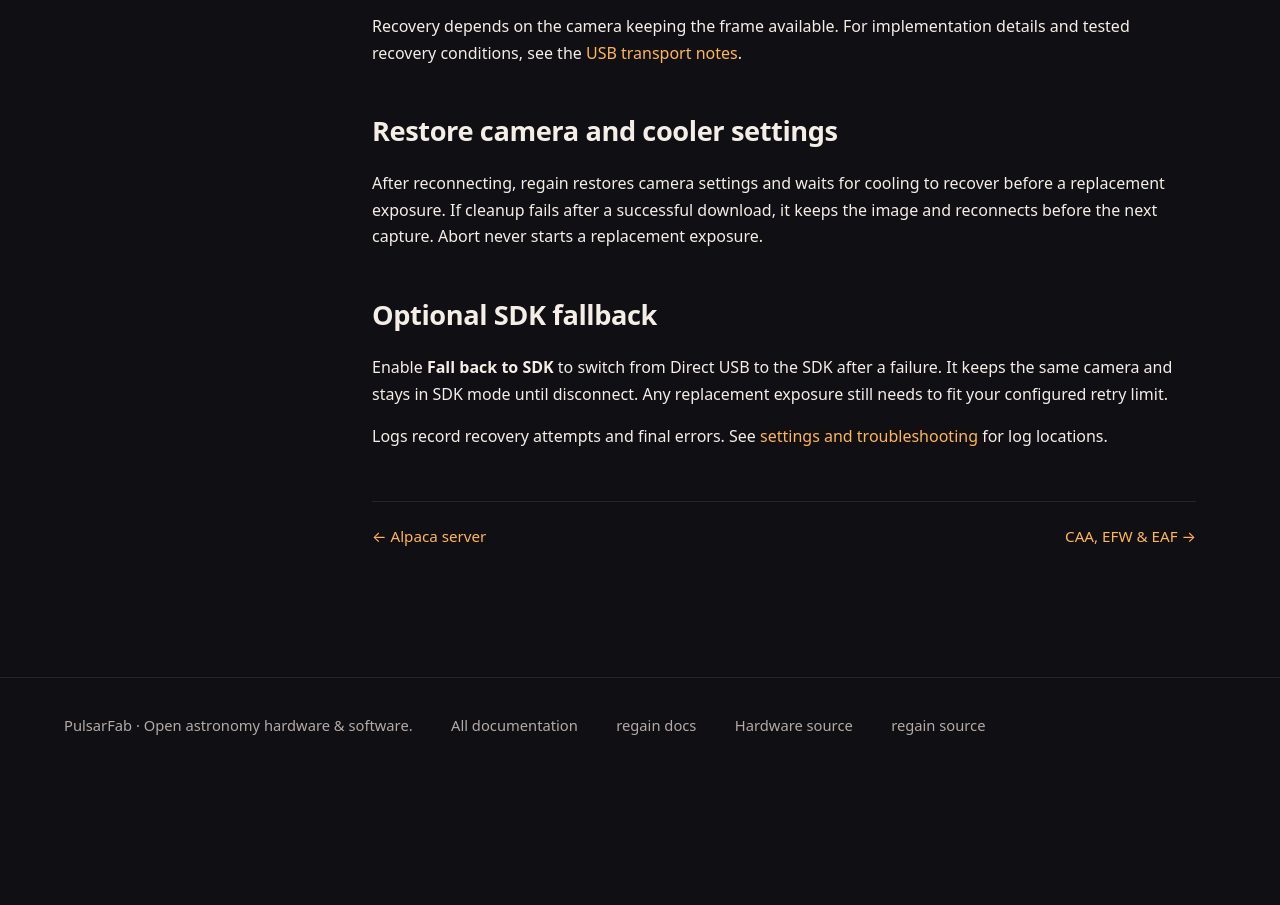
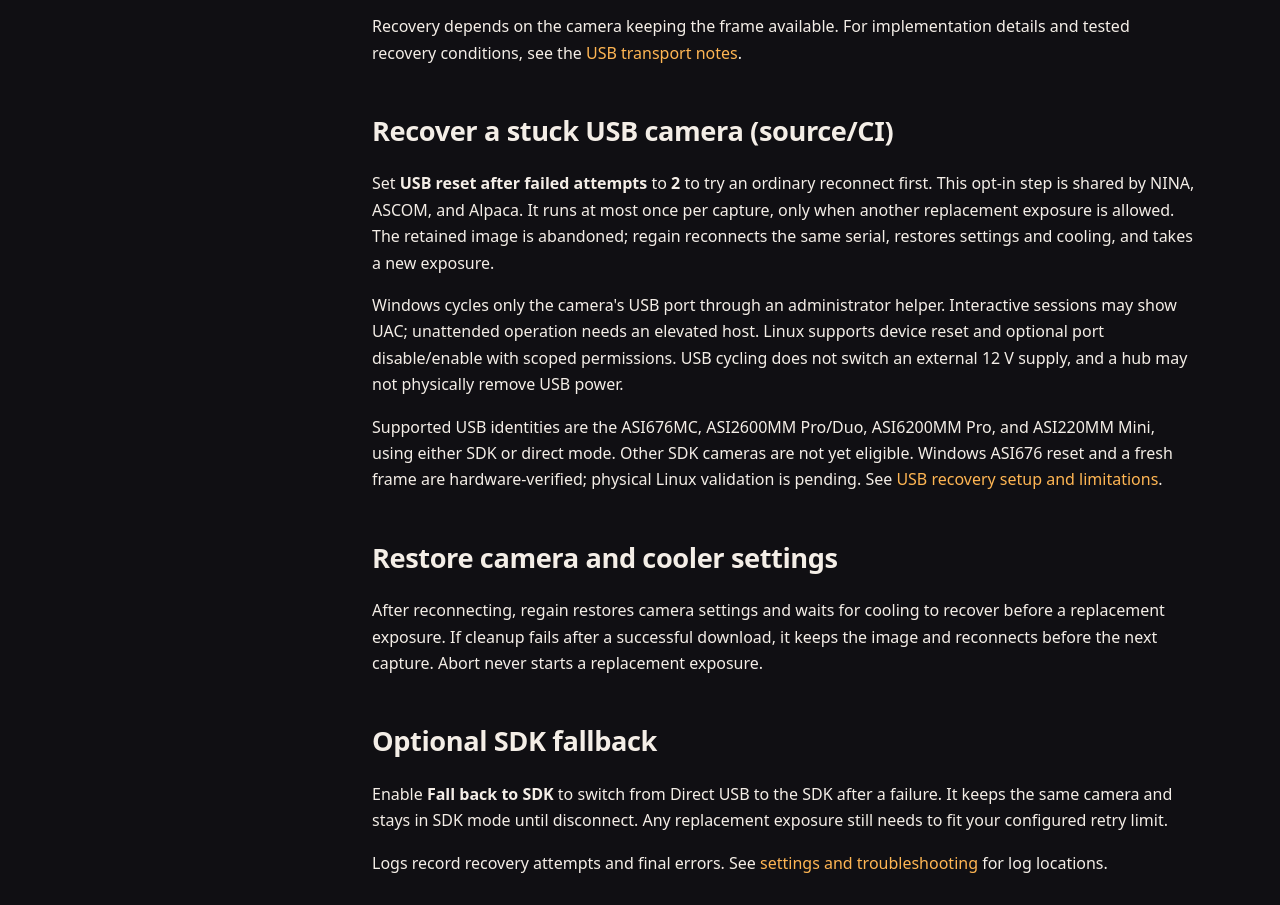
Before and after one commit to pulsarfab/pulsarfab-www, a website: page docs/regain/cameras.html in a window 1280 px wide. Shown: the part 2436-3341 px from the top of the page. Before the commit the page ends 3222 px from the top, so only its background shows below. Drawn offline with Linux system fonts and the light colour scheme.

Commit message:
Document opt-in USB camera recovery and platform requirements

```diff
--- a/docs/regain/cameras.html
+++ b/docs/regain/cameras.html
@@ -120,6 +120,11 @@
 <p>The SDK-free driver controls the transfer and the reread. It limits stalled downloads, cancels outstanding transfers safely, and rejects incomplete images. Each reread starts at the beginning of the retained image with a fresh download timeout.</p>
 <p>Recovery depends on the camera keeping the frame available. For implementation details and tested recovery conditions, see the <a href="https://github.com/pulsarfab/regain/blob/main/docs/usb-lifecycle.md">USB transport notes</a>.</p>
 
+<h2 id="usb-reset">Recover a stuck USB camera (source/CI)</h2>
+<p>Set <strong>USB reset after failed attempts</strong> to <strong>2</strong> to try an ordinary reconnect first. This opt-in step is shared by NINA, ASCOM, and Alpaca. It runs at most once per capture, only when another replacement exposure is allowed. The retained image is abandoned; regain reconnects the same serial, restores settings and cooling, and takes a new exposure.</p>
+<p>Windows cycles only the camera's USB port through an administrator helper. Interactive sessions may show UAC; unattended operation needs an elevated host. Linux supports device reset and optional port disable/enable with scoped permissions. USB cycling does not switch an external 12 V supply, and a hub may not physically remove USB power.</p>
+<p>Supported USB identities are the ASI676MC, ASI2600MM Pro/Duo, ASI6200MM Pro, and ASI220MM Mini, using either SDK or direct mode. Other SDK cameras are not yet eligible. Windows ASI676 reset and a fresh frame are hardware-verified; physical Linux validation is pending. See <a href="https://github.com/pulsarfab/regain/blob/main/docs/usb-recovery.md">USB recovery setup and limitations</a>.</p>
+
 <h2>Restore camera and cooler settings</h2>
 <p>After reconnecting, regain restores camera settings and waits for cooling to recover before a replacement exposure. If cleanup fails after a successful download, it keeps the image and reconnects before the next capture. Abort never starts a replacement exposure.</p>
 
```
